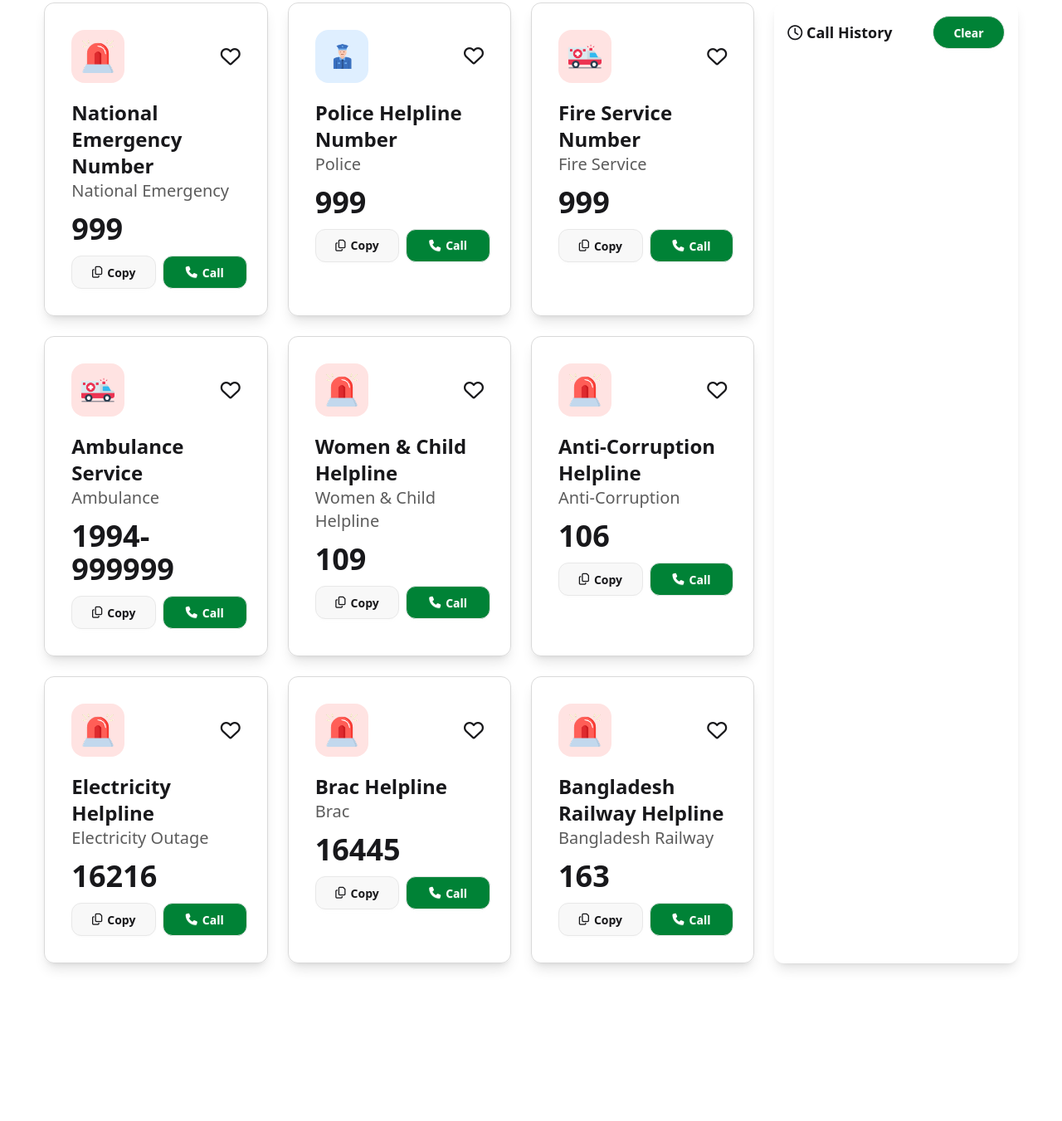
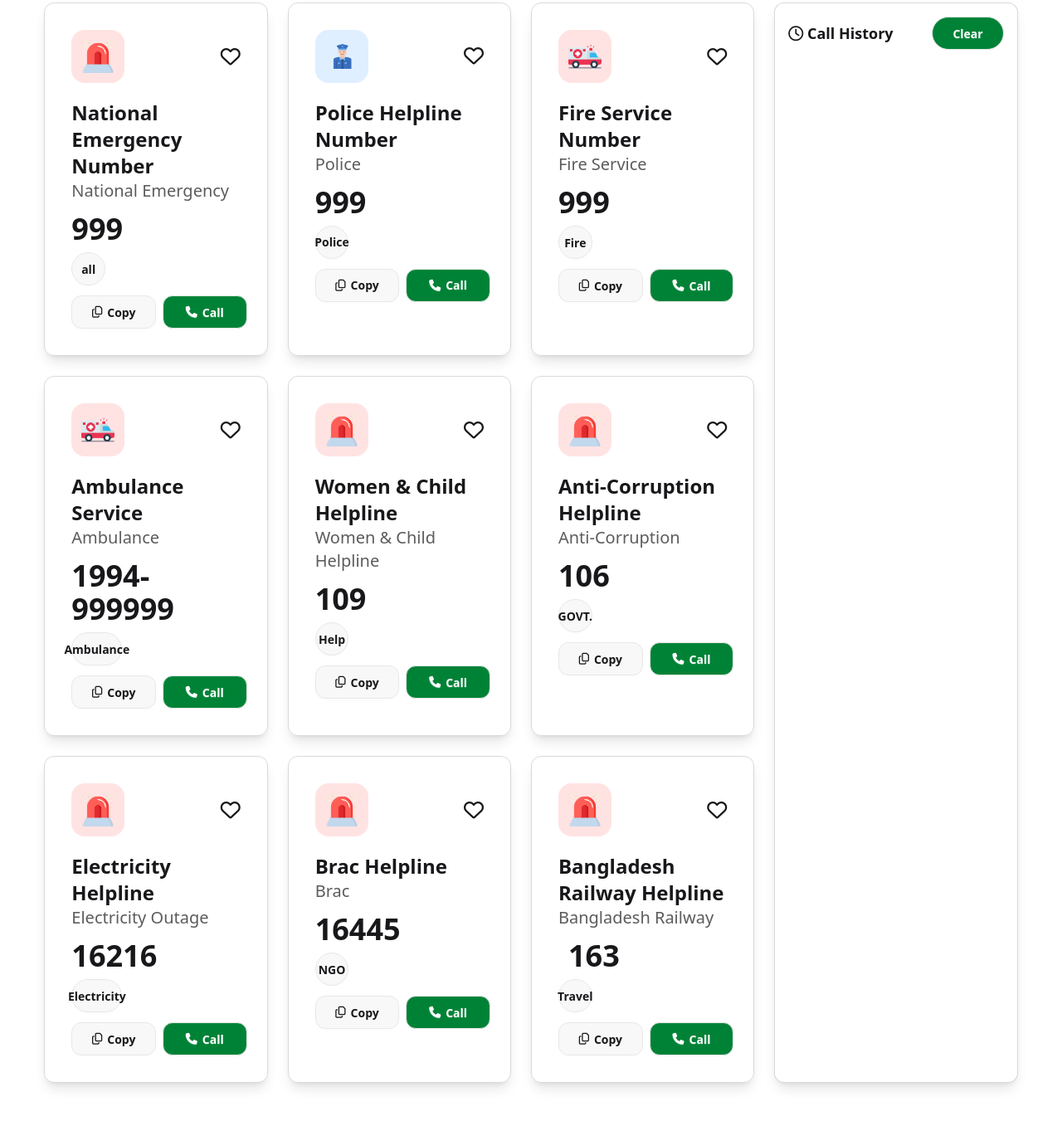
Before and after one commit to rizvy2051/B12_Assignment_5, a plain HTML site: page index.html in a window 1280 px wide. Shown: the part 507-1858 px from the top of the page at 83% size. Before the commit the page ends 1716 px from the top, so only its background shows below. Drawn offline with nearby package versions, Linux system fonts and the light colour scheme; a web font is replaced by a local one.

Commit message:
Some Modification and Button added

```diff
--- a/index.html
+++ b/index.html
@@ -65,6 +65,7 @@
             <h1 class="service-name text-xl sm:text-2xl font-bold">National Emergency Number</h1>
             <p class="text-base sm:text-xl mb-3 text-[#5C5C5C]">National Emergency</p>
             <h1 class="service-number text-3xl sm:text-4xl font-bold">999</h1>
+            <button class="btn rounded-3xl  mt-2 w-1/5">all</button>
             <div class="flex justify-between gap-2 mt-3">
               <button class="copy-btn btn rounded-xl px-6 sm:px-8 py-3 w-1/2 hover:bg-black hover:text-white"><i class="fa-regular fa-copy"></i> Copy</button>
               <button class="call-btn btn rounded-xl px-6 sm:px-8 py-3 w-1/2 hover:bg-blue-600 bg-green-700 text-white"><i class="fa-solid fa-phone"></i> Call</button>
@@ -79,6 +80,7 @@
             <h1 class="service-name text-xl sm:text-2xl font-bold">Police Helpline Number</h1>
             <p class="text-base sm:text-xl mb-3 text-[#5C5C5C]">Police</p>
             <h1 class="service-number text-3xl sm:text-4xl font-bold">999</h1>
+            <button class="btn rounded-3xl  mt-2 w-1/5">Police</button>
             <div class="flex justify-between gap-2 mt-3">
               <button class="copy-btn btn rounded-xl px-6 sm:px-8 py-3 w-1/2 hover:bg-black hover:text-white"><i class="fa-regular fa-copy"></i> Copy</button>
               <button class="call-btn btn rounded-xl px-6 sm:px-8 py-3 w-1/2 hover:bg-blue-600 bg-green-700 text-white"><i class="fa-solid fa-phone"></i> Call</button>
@@ -93,6 +95,7 @@
             <h1 class="service-name text-xl sm:text-2xl font-bold">Fire Service Number</h1>
             <p class="text-base sm:text-xl mb-3 text-[#5C5C5C]">Fire Service</p>
             <h1 class="service-number text-3xl sm:text-4xl font-bold">999</h1>
+            <button class="btn rounded-3xl  mt-2 w-1/5">Fire</button>
             <div class="flex justify-between gap-2 mt-3">
               <button class="copy-btn btn rounded-xl px-6 sm:px-8 py-3 w-1/2 hover:bg-black hover:text-white"><i class="fa-regular fa-copy"></i> Copy</button>
               <button class="call-btn btn rounded-xl px-6 sm:px-8 py-3 w-1/2 hover:bg-blue-600 bg-green-700 text-white"><i class="fa-solid fa-phone"></i> Call</button>
@@ -107,6 +110,7 @@
             <h1 class="service-name text-xl sm:text-2xl font-bold">Ambulance Service</h1>
             <p class="text-base sm:text-xl mb-3 text-[#5C5C5C]">Ambulance</p>
             <h1 class="service-number text-3xl sm:text-4xl font-bold">1994-999999</h1>
+            <button class="btn rounded-3xl  mt-2 w-[30%]">Ambulance</button>
             <div class="flex justify-between gap-2 mt-3">
               <button class="copy-btn btn rounded-xl px-6 sm:px-8 py-3 w-1/2 hover:bg-black hover:text-white"><i class="fa-regular fa-copy"></i> Copy</button>
               <button class="call-btn btn rounded-xl px-6 sm:px-8 py-3 w-1/2 hover:bg-blue-600 bg-green-700 text-white"><i class="fa-solid fa-phone"></i> Call</button>
@@ -121,6 +125,7 @@
             <h1 class="service-name text-xl sm:text-2xl font-bold">Women & Child Helpline</h1>
             <p class="text-base sm:text-xl mb-3 text-[#5C5C5C]">Women & Child Helpline</p>
             <h1 class="service-number text-3xl sm:text-4xl font-bold">109</h1>
+            <button class="btn rounded-3xl  mt-2 w-1/5">Help</button>
             <div class="flex justify-between gap-2 mt-3">
               <button class="copy-btn btn rounded-xl px-6 sm:px-8 py-3 w-1/2 hover:bg-black hover:text-white"><i class="fa-regular fa-copy"></i> Copy</button>
               <button class="call-btn btn rounded-xl px-6 sm:px-8 py-3 w-1/2 hover:bg-blue-600 bg-green-700 text-white"><i class="fa-solid fa-phone"></i> Call</button>
@@ -135,6 +140,7 @@
             <h1 class="service-name text-xl sm:text-2xl font-bold">Anti-Corruption Helpline</h1>
             <p class="text-base sm:text-xl mb-3 text-[#5C5C5C]">Anti-Corruption</p>
             <h1 class="service-number text-3xl sm:text-4xl font-bold">106</h1>
+            <button class="btn rounded-3xl  mt-2 w-1/5">GOVT.</button>
             <div class="flex justify-between gap-2 mt-3">
               <button class="copy-btn btn rounded-xl px-6 sm:px-8 py-3 w-1/2 hover:bg-black hover:text-white"><i class="fa-regular fa-copy"></i> Copy</button>
               <button class="call-btn btn rounded-xl px-6 sm:px-8 py-3 w-1/2 hover:bg-blue-600 bg-green-700 text-white"><i class="fa-solid fa-phone"></i> Call</button>
@@ -149,6 +155,7 @@
             <h1 class="service-name text-xl sm:text-2xl font-bold">Electricity Helpline</h1>
             <p class="text-base sm:text-xl mb-3 text-[#5C5C5C]">Electricity Outage</p>
             <h1 class="service-number text-3xl sm:text-4xl font-bold">16216</h1>
+            <button class="btn rounded-3xl  mt-2 w-[30%]">Electricity</button>
             <div class="flex justify-between gap-2 mt-3">
               <button class="copy-btn btn rounded-xl px-6 sm:px-8 py-3 w-1/2 hover:bg-black hover:text-white"><i class="fa-regular fa-copy"></i> Copy</button>
               <button class="call-btn btn rounded-xl px-6 sm:px-8 py-3 w-1/2 hover:bg-blue-600 bg-green-700 text-white"><i class="fa-solid fa-phone"></i> Call</button>
@@ -163,6 +170,7 @@
             <h1 class="service-name text-xl sm:text-2xl font-bold">Brac Helpline</h1>
             <p class="text-base sm:text-xl mb-3 text-[#5C5C5C]">Brac</p>
             <h1 class="service-number text-3xl sm:text-4xl font-bold">16445</h1>
+            <button class="btn rounded-3xl  mt-2 w-1/5">NGO</button>
             <div class="flex justify-between gap-2 mt-3">
               <button class="copy-btn btn rounded-xl px-6 sm:px-8 py-3 w-1/2 hover:bg-black hover:text-white"><i class="fa-regular fa-copy"></i> Copy</button>
               <button class="call-btn btn rounded-xl px-6 sm:px-8 py-3 w-1/2 hover:bg-blue-600 bg-green-700 text-white"><i class="fa-solid fa-phone"></i> Call</button>
@@ -176,7 +184,8 @@
             </div>
             <h1 class="service-name text-xl sm:text-2xl font-bold">Bangladesh Railway Helpline</h1>
             <p class="text-base sm:text-xl mb-3 text-[#5C5C5C]">Bangladesh Railway</p>
-            <h1 class="service-number text-3xl sm:text-4xl font-bold">163</h1>
+            <h1 class="service-number text-3xl sm:text-4xl px-3 font-bold">163</h1>
+            <button class="btn rounded-3xl  mt-2 w-1/5">Travel</button>
             <div class="flex justify-between gap-2 mt-3">
               <button class="copy-btn btn rounded-xl px-6 sm:px-8 py-3 w-1/2 hover:bg-black hover:text-white"><i class="fa-regular fa-copy"></i> Copy</button>
               <button class="call-btn btn rounded-xl px-6 sm:px-8 py-3 w-1/2 hover:bg-blue-600 bg-green-700 text-white"><i class="fa-solid fa-phone"></i> Call</button>
@@ -187,7 +196,7 @@
       <!-- Card Section end -->
 
       <!-- History Section Start -->
-      <aside class="md:self-stretch w-full md:w-1/3 lg:w-1/4 bg-white rounded-xl shadow-lg p-4 flex flex-col">
+      <aside class="md:self-stretch w-full md:w-1/3 lg:w-1/4 bg-white rounded-xl shadow-lg border border-[#00000026] p-4 flex flex-col">
         <div class="flex justify-between items-center">
           <h2 class="text-lg font-semibold"><i class="fa-regular fa-clock"></i> Call History</h2>
           <button id="clear-history" class="btn rounded-3xl px-6 py-2 bg-green-700 hover:bg-blue-600 text-white">Clear</button>
```
